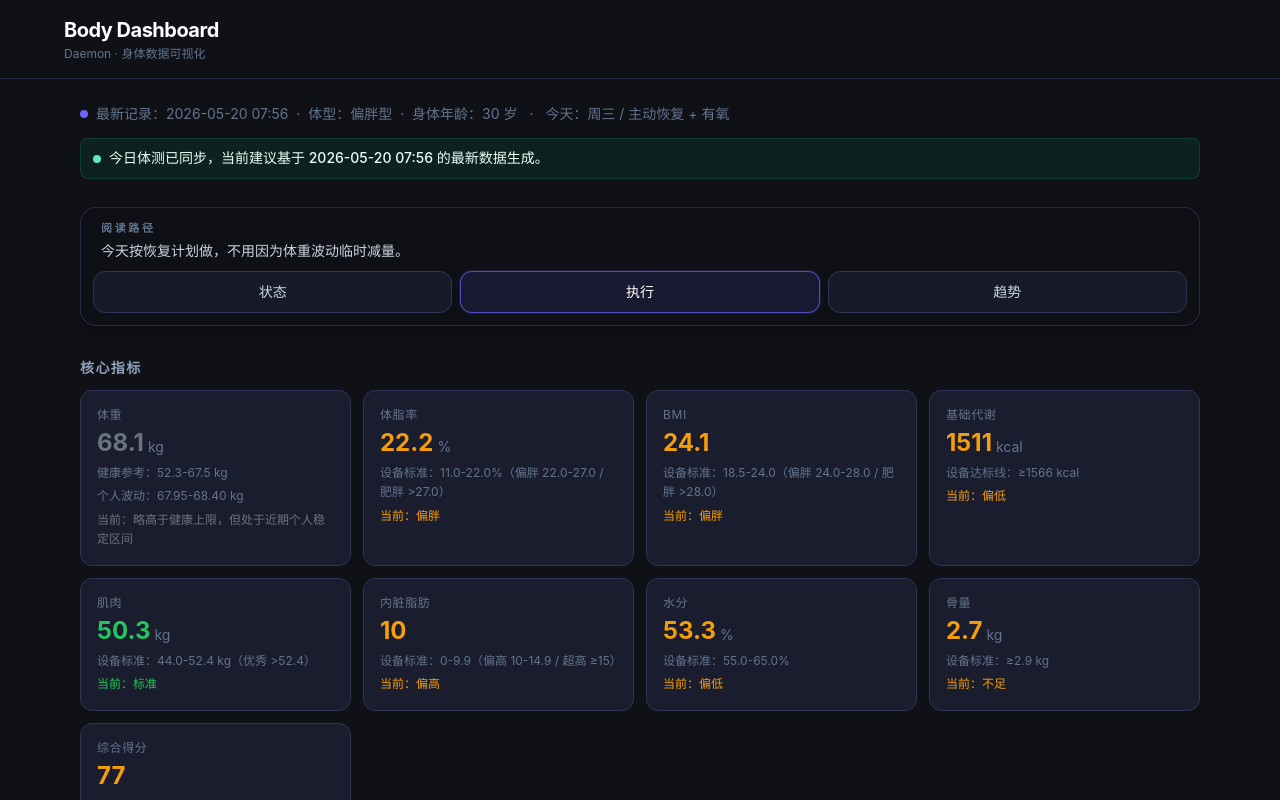
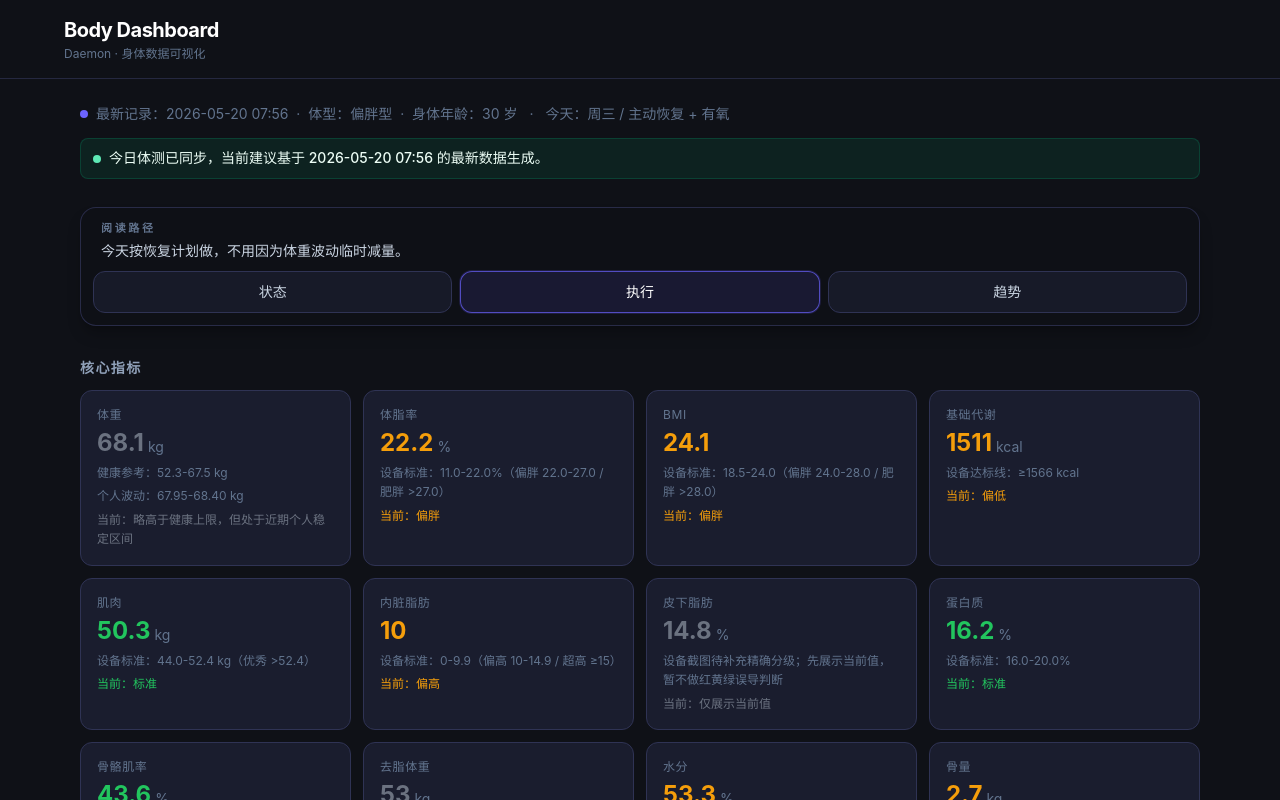
Before and after one commit to hc-xshh/body-dashboard, a React (Vite) app: page / in a window 1280 px wide. Shown: the top 800 px of the page. Built offline with nearby package versions, Linux system fonts and the light colour scheme.

Commit message:
fix: restore full core metric set

```diff
--- a/src/App.jsx
+++ b/src/App.jsx
@@ -7,6 +7,7 @@ import DailyPlanPanel from './components/DailyPlanPanel'
 import MetricInsightsPanel from './components/MetricInsightsPanel'
 import ReadingGuide from './components/ReadingGuide'
 import {
+  STATUS,
   generateAdvice,
   getBMIStatus,
   getBodyFatStatus,
@@ -18,7 +19,7 @@ import {
   getWaterStatus,
 } from './utils/healthAnalysis'
 import { analyzeBodySignals } from './utils/rulesEngine'
-import { getMetricInsights, getMetricReferenceText } from './utils/metricGuidance.js'
+import { classifyDeviceMetric, getMetricInsights, getMetricReferenceText } from './utils/metricGuidance.js'
 import { buildHistoricalDecisionTimeline } from './utils/historyDecisions.js'
 import { getTrainingContext } from './utils/trainingContext'
 import {
@@ -60,6 +61,10 @@ const metricReferenceMap = {
   bmr: getMetricReferenceText('bmr'),
   muscle: getMetricReferenceText('muscle'),
   visceralFat: getMetricReferenceText('visceralFat'),
+  subcutaneousFat: '设备截图待补充精确分级；先展示当前值，暂不做红黄绿误导判断',
+  protein: getMetricReferenceText('protein') ?? '设备标准待补充',
+  skeletalMuscleRate: getMetricReferenceText('skeletalMuscleRate') ?? '设备标准待补充',
+  leanBodyMass: '去脂体重为结果型指标，当前先展示趋势观察，不做状态分级',
   water: getMetricReferenceText('water'),
   bone: getMetricReferenceText('bone'),
   score: '≥80',
@@ -160,6 +165,8 @@ export default function App() {
   ]
   const advice = generateAdvice(latest, prev, sorted, todayLabel)
   const metricInsights = getMetricInsights(latest, prev)
+  const proteinClassification = classifyDeviceMetric('protein', latest.protein)
+  const skeletalMuscleRateClassification = classifyDeviceMetric('skeletalMuscleRate', latest.skeletalMuscleRate)
   const dietPlan = getDietPlan(latest, todayLabel, todayTraining, sorted)
   const skincarePanel = getSkincarePanelPresentation(skincarePlan)
   const todayTrainingContext = getTrainingContext(todayLabel)
@@ -258,6 +265,10 @@ export default function App() {
             <MetricCard label="基础代谢" value={latest.bmr} unit="kcal" status={getBMRStatus(latest.bmr)} sub={latest.bmr < 1566 ? '偏低' : '达标'} reference={metricReferenceMap.bmr} />
             <MetricCard label="肌肉" value={latest.muscle} unit="kg" status={getMuscleStatus(latest.muscle)} sub={latest.muscle > 52.4 ? '优秀' : latest.muscle < 44 ? '不足' : '标准'} reference={metricReferenceMap.muscle} />
             <MetricCard label="内脏脂肪" value={latest.visceralFat} status={getVisceralFatStatus(latest.visceralFat)} sub={latest.visceralFat >= 15 ? '超高' : latest.visceralFat >= 10 ? '偏高' : '标准'} reference={metricReferenceMap.visceralFat} />
+            <MetricCard label="皮下脂肪" value={latest.subcutaneousFat} unit="%" status={STATUS.NA} sub="仅展示当前值" reference={metricReferenceMap.subcutaneousFat} />
+            <MetricCard label="蛋白质" value={latest.protein} unit="%" status={proteinClassification.tone === 'bad' ? STATUS.BAD : proteinClassification.tone === 'warn' ? STATUS.WARN : STATUS.GOOD} sub={proteinClassification.statusLabel} reference={metricReferenceMap.protein} />
+            <MetricCard label="骨骼肌率" value={latest.skeletalMuscleRate} unit="%" status={skeletalMuscleRateClassification.tone === 'bad' ? STATUS.BAD : skeletalMuscleRateClassification.tone === 'warn' ? STATUS.WARN : STATUS.GOOD} sub={skeletalMuscleRateClassification.statusLabel} reference={metricReferenceMap.skeletalMuscleRate} />
+            <MetricCard label="去脂体重" value={latest.leanBodyMass} unit="kg" status={STATUS.NA} sub="趋势观察" reference={metricReferenceMap.leanBodyMass} />
             <MetricCard label="水分" value={latest.water} unit="%" status={getWaterStatus(latest.water)} sub={latest.water < 55 ? '偏低' : latest.water > 65 ? '偏高' : '标准'} reference={metricReferenceMap.water} />
             <MetricCard label="骨量" value={latest.bone} unit="kg" status={getBoneStatus(latest.bone)} sub={latest.bone < 2.8 ? '不足' : '标准'} reference={metricReferenceMap.bone} />
             <MetricCard label="综合得分" value={latest.score} status={getScoreStatus(latest.score)} sub={latest.score < 80 ? '偏低' : '正常'} reference={metricReferenceMap.score} />
```
Also changed, not shown: 1 other file (tests, documents, lock files or other folders).
